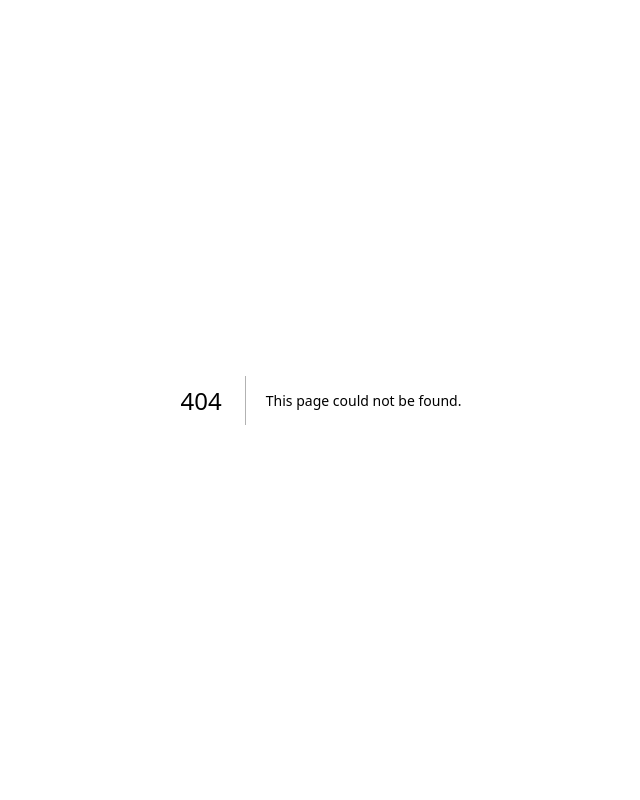
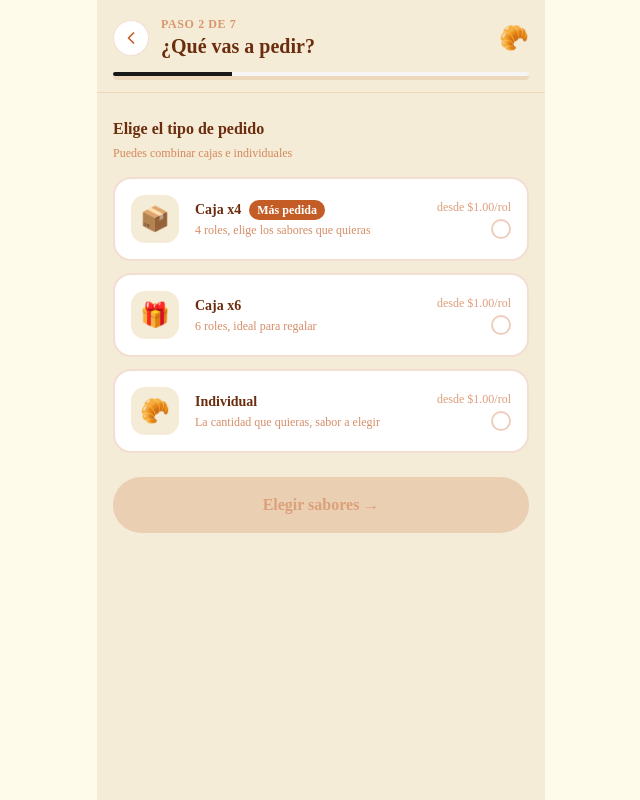
Before and after one commit to AxelJhostin/cinnabellV2, a Next.js app: page /order/type in a window 1280 px wide. Before the commit this address had no page. Shown: the whole page, without its empty margins (319-959 px from the left). Built offline with nearby package versions, Linux system fonts and the light colour scheme.

Commit message:
feat: v3 - tipo de pedido con logica de precios por sabor

```diff
--- /dev/null
+++ b/app/(client)/order/flavors/page.tsx
@@ -0,0 +1,3 @@
+export default function FlavorsPage() {
+  return <div>Próximamente — sabores</div>
+}
--- /dev/null
+++ b/app/(client)/order/type/page.tsx
@@ -0,0 +1,205 @@
+'use client'
+
+import { useState } from 'react'
+import { useRouter } from 'next/navigation'
+import { WizardLayout } from '@/components/shared/WizardLayout'
+import { useOrderStore } from '@/stores/orderStore'
+import { ContainerType, OrderItem } from '@/types'
+import { CONTAINER_LABELS, CONTAINER_CAPACITY, ROLL_PRICES } from '@/constants/products'
+
+interface Selection {
+  containerType: ContainerType
+  quantity: number
+}
+
+const OPTIONS: { type: ContainerType; emoji: string; desc: string; badge?: string }[] = [
+  { type: 'caja_4', emoji: '📦', desc: '4 roles, elige los sabores que quieras', badge: 'Más pedida' },
+  { type: 'caja_6', emoji: '🎁', desc: '6 roles, ideal para regalar' },
+  { type: 'individual', emoji: '🥐', desc: 'La cantidad que quieras, sabor a elegir' },
+]
+
+export default function TypePage() {
+  const router = useRouter()
+  const { setItems, setStep } = useOrderStore()
+  const [selections, setSelections] = useState<Selection[]>([])
+
+  function isSelected(type: ContainerType) {
+    return selections.some((s) => s.containerType === type)
+  }
+
+  function getQuantity(type: ContainerType) {
+    return selections.find((s) => s.containerType === type)?.quantity ?? 0
+  }
+
+  function toggleType(type: ContainerType) {
+    setSelections((prev) =>
+      prev.some((s) => s.containerType === type)
+        ? prev.filter((s) => s.containerType !== type)
+        : [...prev, { containerType: type, quantity: 1 }]
+    )
+  }
+
+  function updateQuantity(type: ContainerType, delta: number) {
+    setSelections((prev) =>
+      prev.map((s) =>
+        s.containerType === type
+          ? { ...s, quantity: Math.max(1, s.quantity + delta) }
+          : s
+      )
+    )
+  }
+
+  function getTotalRolls() {
+    return selections.reduce(
+      (acc, s) => acc + s.quantity * CONTAINER_CAPACITY[s.containerType],
+      0
+    )
+  }
+
+  function handleContinue() {
+    if (selections.length === 0) return
+
+    const items: OrderItem[] = selections.map((s) => ({
+      id: crypto.randomUUID(),
+      containerType: s.containerType,
+      quantity: s.quantity,
+      flavors: [],
+      unitPrice: 0, // se calcula en la vista de sabores
+      subtotal: 0,
+    }))
+
+    setItems(items)
+    setStep(3)
+    router.push('/order/flavors')
+  }
+
+  return (
+    <WizardLayout
+      step={2}
+      totalSteps={7}
+      title="¿Qué vas a pedir?"
+      onBack={() => router.back()}
+    >
+      <div className="space-y-6">
+
+        <div>
+          <p className="text-base font-bold text-[#6B2D0E] mb-1">
+            Elige el tipo de pedido
+          </p>
+          <p className="text-xs text-[#C45C26]/70 mb-4">
+            Puedes combinar cajas e individuales
+          </p>
+
+          <div className="space-y-3">
+            {OPTIONS.map(({ type, emoji, desc, badge }) => {
+              const selected = isSelected(type)
+              const qty = getQuantity(type)
+              const capacity = CONTAINER_CAPACITY[type]
+
+              return (
+                <div
+                  key={type}
+                  className={`rounded-2xl border-2 transition-all duration-200 overflow-hidden
+                    ${selected
+                      ? 'border-[#C45C26] bg-white shadow-md'
+                      : 'border-[#C45C26]/20 bg-white hover:border-[#C45C26]/50'
+                    }`}
+                >
+                  <button
+                    onClick={() => toggleType(type)}
+                    className="w-full flex items-center gap-4 px-4 py-4 text-left active:scale-95 transition-transform"
+                  >
+                    <div className={`w-12 h-12 rounded-xl flex items-center justify-center text-2xl flex-shrink-0
+                      ${selected ? 'bg-[#C45C26]/10' : 'bg-[#F5ECD7]'}`}>
+                      {emoji}
+                    </div>
+
+                    <div className="flex-1">
+                      <div className="flex items-center gap-2 flex-wrap">
+                        <span className="font-bold text-[#6B2D0E] text-sm">
+                          {CONTAINER_LABELS[type]}
+                        </span>
+                        {badge && (
+                          <span className="text-xs bg-[#C45C26] text-white px-2 py-0.5 rounded-full font-semibold">
+                            {badge}
+                          </span>
+                        )}
+                      </div>
+                      <p className="text-xs text-[#C45C26]/70 mt-0.5">{desc}</p>
+                    </div>
+
+                    <div className="flex flex-col items-end gap-1">
+                      <span className="text-xs text-[#C45C26]/60 font-medium">
+                        desde ${ROLL_PRICES.clasico.toFixed(2)}/rol
+                      </span>
+                      <div className={`w-5 h-5 rounded-full border-2 flex items-center justify-center transition-all
+                        ${selected ? 'border-[#C45C26] bg-[#C45C26]' : 'border-[#C45C26]/30'}`}>
+                        {selected && <span className="text-white text-xs font-bold">✓</span>}
+                      </div>
+                    </div>
+                  </button>
+
+                  {selected && (
+                    <div className="flex items-center justify-between px-4 py-3 bg-[#F5ECD7]/60 border-t border-[#C45C26]/10">
+                      <div>
+                        <span className="text-xs font-semibold text-[#8B4513]">
+                          ¿Cuántas {type === 'individual' ? 'unidades' : 'cajas'}?
+                        </span>
+                        {type !== 'individual' && (
+                          <p className="text-xs text-[#C45C26]/60 mt-0.5">
+                            = {qty * capacity} roles a llenar
+                          </p>
+                        )}
+                      </div>
+                      <div className="flex items-center gap-3">
+                        <button
+                          onClick={() => updateQuantity(type, -1)}
+                          className="w-8 h-8 rounded-full bg-white border-2 border-[#C45C26]/30 flex items-center justify-center font-bold text-[#C45C26] active:scale-90 transition-transform"
+                        >
+                          −
+                        </button>
+                        <span className="font-black text-[#6B2D0E] text-lg w-6 text-center">
+                          {qty}
+                        </span>
+                        <button
+                          onClick={() => updateQuantity(type, 1)}
+                          className="w-8 h-8 rounded-full bg-[#C45C26] flex items-center justify-center font-bold text-white active:scale-90 transition-transform"
+                        >
+                          +
+                        </button>
+                      </div>
+                    </div>
+                  )}
+                </div>
+              )
+            })}
+          </div>
+        </div>
+
+        {/* Resumen */}
+        {selections.length > 0 && (
+          <div className="bg-white rounded-2xl border border-[#C45C26]/20 px-4 py-3 flex items-center justify-between">
+            <div>
+              <p className="text-xs text-[#C45C26]/60 font-semibold">Tu pedido hasta ahora</p>
+              <p className="text-sm font-bold text-[#6B2D0E] mt-0.5">
+                {getTotalRolls()} roles para llenar
+              </p>
+            </div>
+            <span className="text-xs text-[#C45C26]/60 font-medium text-right">
+              El precio se calcula{'\n'}según los sabores
+            </span>
+          </div>
+        )}
+
+        <button
+          disabled={selections.length === 0}
+          onClick={handleContinue}
+          className="w-full bg-[#C45C26] hover:bg-[#A34820] disabled:bg-[#C45C26]/20 disabled:text-[#C45C26]/40 text-white font-bold py-4 rounded-full text-base transition-all duration-200 active:scale-95 shadow-md disabled:shadow-none"
+        >
+          Elegir sabores →
+        </button>
+
+      </div>
+    </WizardLayout>
+  )
+}
--- a/constants/products.ts
+++ b/constants/products.ts
@@ -2,25 +2,33 @@ import { Flavor } from '@/types'
 
 export const FLAVORS: Flavor[] = [
   { id: 'clasico', name: 'Clásico', extraCost: 0, isSpecial: false },
-  { id: 'oreo', name: 'Oreo', extraCost: 0.50, isSpecial: true },
-  { id: 'pistacho', name: 'Pistacho', extraCost: 0.50, isSpecial: true },
-  { id: 'manjar_nueces', name: 'Manjar y Nueces', extraCost: 0.50, isSpecial: true },
-  { id: 'choco_avellana', name: 'Choco Avellana', extraCost: 0.50, isSpecial: true },
-  { id: 'frutos_rojos', name: 'Frutos Rojos', extraCost: 0.50, isSpecial: true },
-  { id: 'creme_brulee', name: 'Creme Brulee', extraCost: 1.00, isSpecial: true },
-  { id: 'pizza', name: 'Pizza', extraCost: 1.00, isSpecial: true },
+  { id: 'oreo', name: 'Oreo', extraCost: 0, isSpecial: false },
+  { id: 'pistacho', name: 'Pistacho', extraCost: 0, isSpecial: false },
+  { id: 'manjar_nueces', name: 'Manjar y Nueces', extraCost: 0, isSpecial: false },
+  { id: 'choco_avellana', name: 'Choco Avellana', extraCost: 0, isSpecial: false },
+  { id: 'frutos_rojos', name: 'Frutos Rojos', extraCost: 0, isSpecial: false },
+  { id: 'creme_brulee', name: 'Creme Brulee', extraCost: 0, isSpecial: true },
+  { id: 'pizza', name: 'Pizza', extraCost: 0, isSpecial: true },
 ]
 
+// Precio por rol según categoría
+export const ROLL_PRICES = {
+  clasico: 1.00,   // Solo el clásico a $1
+  premium: 1.50,   // Oreo, Pistacho, Manjar, Choco Avellana, Frutos Rojos
+  especial: 2.00,  // Creme Brulee, Pizza
+}
+
+// Qué categoría es cada sabor
+export function getRollPrice(flavorId: string): number {
+  if (['creme_brulee', 'pizza'].includes(flavorId)) return ROLL_PRICES.especial
+  if (flavorId === 'clasico') return ROLL_PRICES.clasico
+  return ROLL_PRICES.premium
+}
+
 export const PRICES = {
-  // Miti-Miti (mitad clásicos, mitad premium)
-  miti_miti_4: 5.00,
-  miti_miti_6: 7.50,
-  // Premium (sabores variados)
-  premium_4: 6.00,
-  premium_6: 9.00,
-  // Individual por sabor
-  individual: 1.00, // clásico
-  individual_premium: 1.50, // cualquier sabor premium
+  caja_4: 0,   // Se calcula por sabores
+  caja_6: 0,
+  individual: 0,
 }
 
 export const CONTAINER_LABELS = {
```
